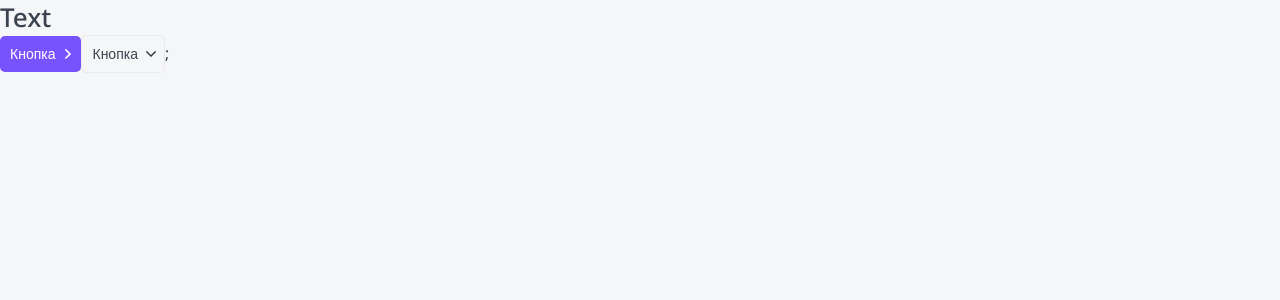
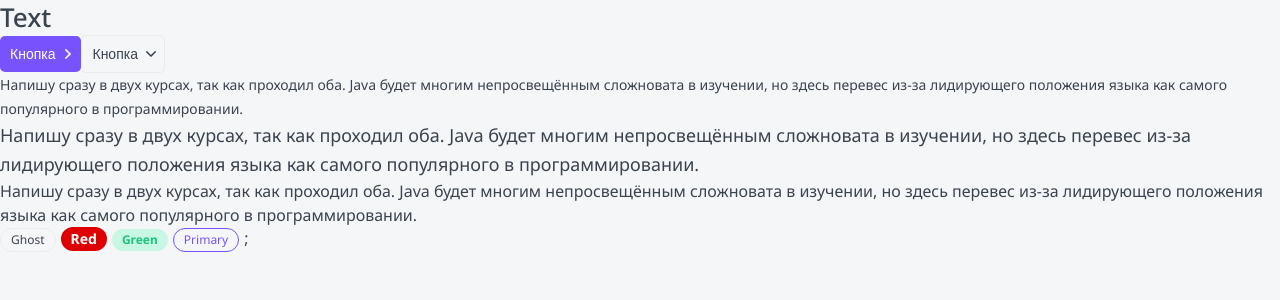
Before and after one commit to pavelrzh/top-rate-app, a Next.js app: page / in a window 1280 px wide. Shown: the top 300 px of the page. Built offline with nearby package versions, Linux system fonts and the light colour scheme.

Commit message:
add Ptag, Tag

```diff
--- a/components/Button/Button.tsx
+++ b/components/Button/Button.tsx
@@ -16,7 +16,7 @@ export const Button = ({appearance, arrow = 'none', children, className, ...prop
             {arrow != 'none' && <span className={cn(styles.arrow, {
                 [styles.down]: arrow == 'down',
             })}>
-                <ArrowIcon  />
+                <ArrowIcon />
                 </span>}
         </button>
     );
--- /dev/null
+++ b/components/Ptag/Ptag.module.css
@@ -0,0 +1,21 @@
+.p {
+    margin: 0;
+}
+
+.small {
+    font-size: 14px;
+    line-height: 24px;
+    font-weight: 400;
+}
+
+.medium {
+    font-size: 16px;
+    line-height: 24px;
+    font-weight: 400;
+}
+
+.large {
+    font-size: 18px;
+    line-height: 29px;
+    font-weight: 400;
+}
--- /dev/null
+++ b/components/Ptag/Ptag.props.ts
@@ -0,0 +1,6 @@
+import { ReactNode } from "react";
+
+export interface PtagProps extends React.ComponentProps<'p'> {
+    size?: 'small'|'medium'|'large';
+    children: ReactNode;
+}
--- /dev/null
+++ b/components/Ptag/Ptag.tsx
@@ -0,0 +1,20 @@
+import { PtagProps } from './Ptag.props';
+import styles from './Ptag.module.css';
+import cn from 'classnames';
+
+
+export const Ptag = ({size='medium', children, className, ...props}: PtagProps): JSX.Element => {
+    return (
+        <p
+            className={cn(styles.p, className,  {
+                [styles.small]: size == 'small',
+                [styles.medium]: size == 'medium',
+                [styles.large]: size == 'large',
+            })}
+            {...props}
+        >
+            {children}
+        </p>
+    );
+
+};
--- /dev/null
+++ b/components/Tag/Tag.module.css
@@ -0,0 +1,51 @@
+.tag {
+    display: inline-block;
+    box-sizing: border-box;
+    margin-right: 5px;
+    border-radius: 20px;
+}
+
+.small {
+    padding: 5px 10px;
+
+    font-size: 12px;
+    line-height: 12px;
+}
+
+.medium {
+    padding: 5px 10px;
+
+    font-size: 14px;
+    line-height: 14px;
+}
+
+.ghost {
+    border: 1px, solid, var(--gray-light);
+}
+
+.red {
+    color: var(--white);
+    background: #DE0000;
+
+    font-weight: bold;
+}
+
+.grey {
+    color: var(--white);
+    background: #B3C0D9;
+
+    font-weight: bold;
+}
+
+.green {
+    color: var(--green);
+    background: var(--green-light);
+
+    font-weight: bold;
+}
+
+.primary {
+    color: var(--primary);
+    background: none;
+    border: 1px, solid, var(--primary);
+}
--- /dev/null
+++ b/components/Tag/Tag.tsx
@@ -0,0 +1,26 @@
+import { TagProps } from './Tag.props';
+import styles from './Tag.module.css';
+import cn from 'classnames';
+
+export const Tag = ({size='small', children, color='ghost', href, className, ...props}: TagProps): JSX.Element => {
+    return (
+        <div
+            className={cn(styles.tag, className,  {
+                [styles.small]: size == 'small',
+                [styles.medium]: size == 'medium',
+                [styles.ghost]: color == 'ghost',
+                [styles.red]: color == 'red',
+                [styles.grey]: color == 'grey',
+                [styles.green]: color == 'green',
+                [styles.primary]: color == 'primary',
+            })}
+            {...props}
+        >
+            {
+                href ? <a href={href}>{children}</a> : <>{children}</>
+            }
+
+        </div>
+    );
+
+};
--- a/components/index.ts
+++ b/components/index.ts
@@ -1,2 +1,4 @@
 export * from './Htag/Htag';
 export * from './Button/Button';
+export * from './Ptag/Ptag';
+export * from './Tag/Tag';
--- a/pages/index.tsx
+++ b/pages/index.tsx
@@ -1,5 +1,5 @@
 import React from "react";
-import { Button, Htag } from "../components";
+import { Button, Htag, Ptag, Tag } from "../components";
 
 function Home(): JSX.Element {
 	return (
@@ -7,6 +7,13 @@ function Home(): JSX.Element {
 			<Htag tag='h1'>Text</Htag>
 			<Button appearance='primary'arrow='right'>Кнопка</Button>
 			<Button appearance='ghost' arrow='down'>Кнопка</Button>
+			<Ptag size='small'>Напишу сразу в двух курсах, так как проходил оба. Java будет многим непросвещённым сложновата в изучении, но здесь перевес из-за лидирующего положения языка как самого популярного в программировании.</Ptag>
+			<Ptag size='large'>Напишу сразу в двух курсах, так как проходил оба. Java будет многим непросвещённым сложновата в изучении, но здесь перевес из-за лидирующего положения языка как самого популярного в программировании.</Ptag>
+			<Ptag>Напишу сразу в двух курсах, так как проходил оба. Java будет многим непросвещённым сложновата в изучении, но здесь перевес из-за лидирующего положения языка как самого популярного в программировании.</Ptag>
+			<Tag size='small'>Ghost</Tag>
+			<Tag size='medium' color='red'>Red</Tag>
+			<Tag size='small' color='green'>Green</Tag>
+			<Tag color='primary'>Primary</Tag>
 		</>
 	);
 }
```
Also changed, not shown: components/Tag/Tag.props.ts (added, +8 -0 lines).
